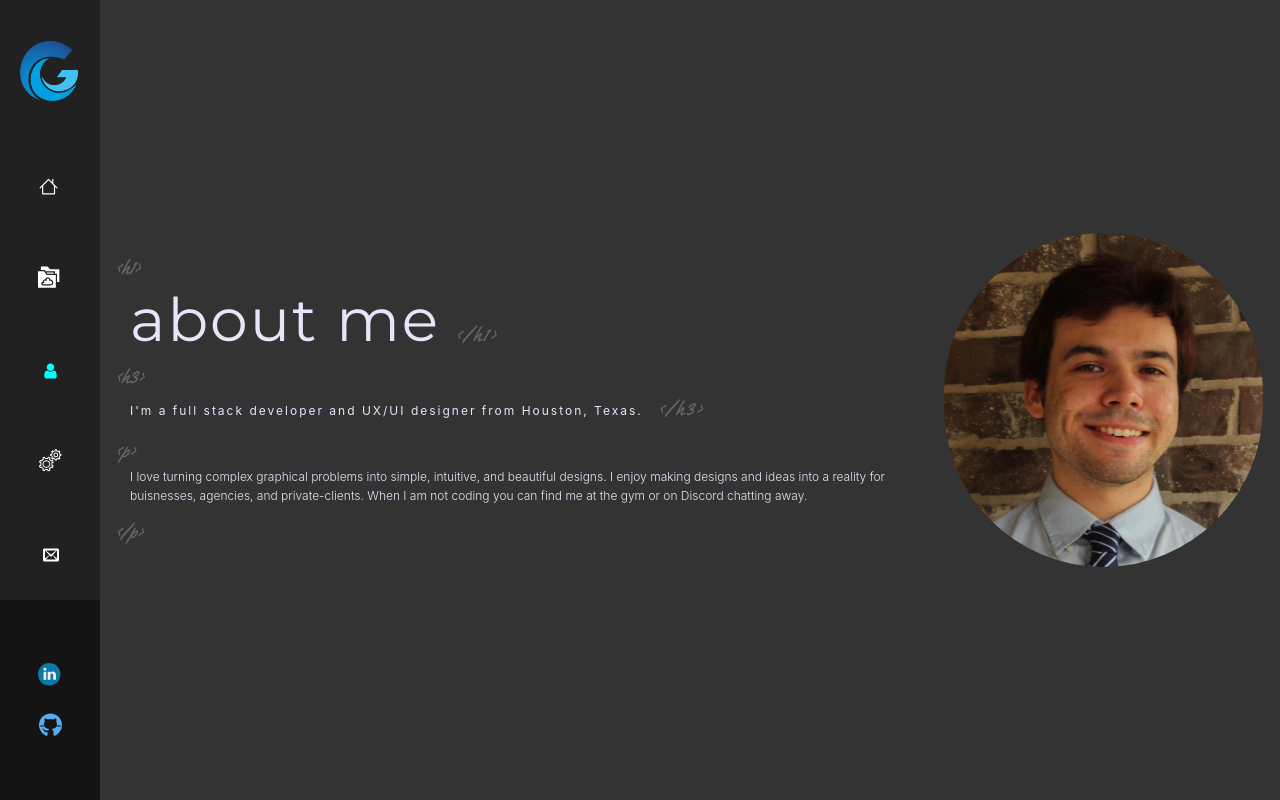
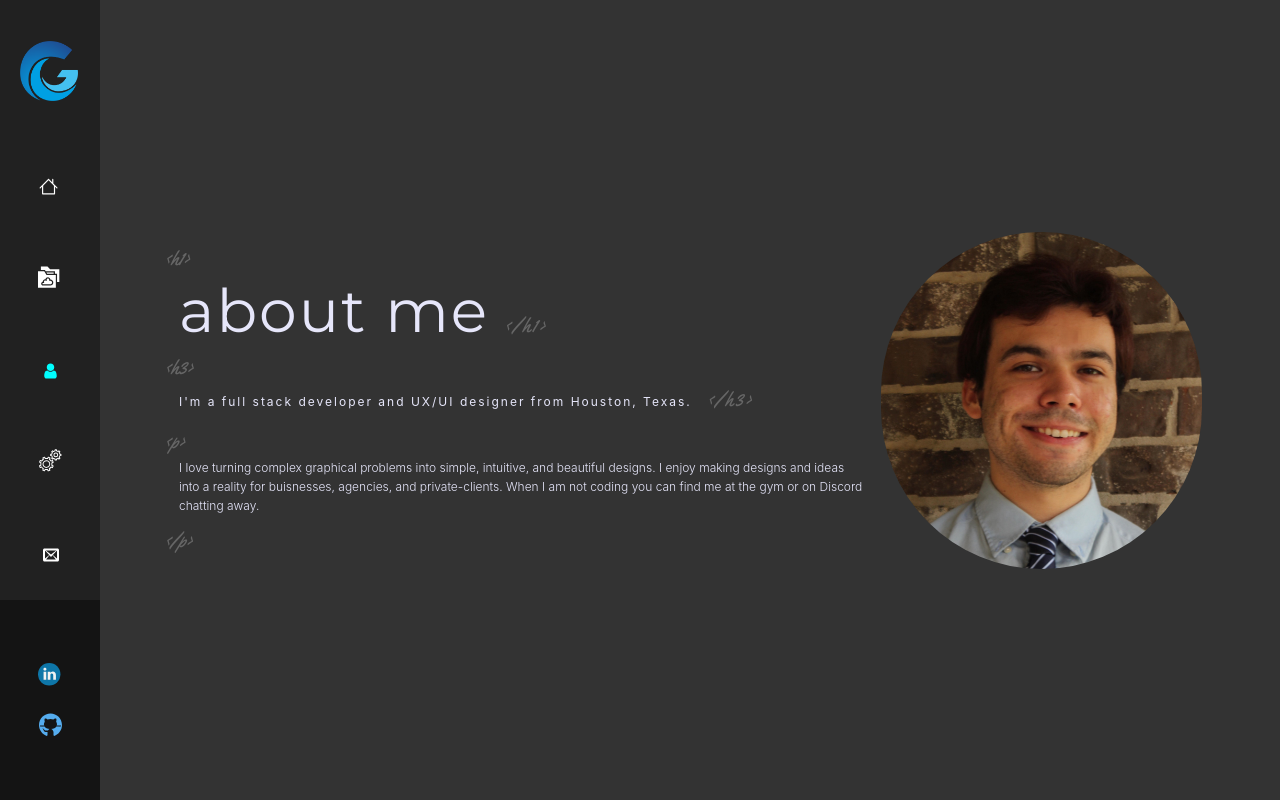
Before and after one commit to graysonsteakley/grayson-steakley_port, a React (Create React App) app: page /about-me in a window 1280 px wide. Built offline with nearby package versions, Linux system fonts and the light colour scheme.

Commit message:
fixed the navbar position, and reformatted mediaqueries

```diff
--- a/src/App.js
+++ b/src/App.js
@@ -14,8 +14,9 @@ import Projects from './components/Projects'
 const AppContainer = styled.div`
 
 
-  width: 100%;
+  width: 100vw;
   min-height: 100vh;
+  position: relative;
   /* Temporary height */
   display: flex;
   justify-content: space-around;
--- a/src/components/ContactMePage.js
+++ b/src/components/ContactMePage.js
@@ -167,6 +167,8 @@ class ContactMePage extends Component {
                 </div>
                 <div className="Contact-info">
                 Grayson Steakley 130 Fallow Buck Dr. Conroe, TX. 77384, USA
+                832-557-7560
+                grayson.steakley@gmail.com
                 </div>
 
             </SocialMediaWrapper>
--- a/src/components/NavBar.js
+++ b/src/components/NavBar.js
@@ -10,8 +10,12 @@ import SVGIcon from '../utils/SVGIcon'
 const NavContainer = styled.div`
 
     width: auto;
-    min-height: 100vh;
-    max-height: auto;
+    height: 100vh;
+
+    position: fixed;
+    top:0;
+    left:0;
+    z-index: 3;
 
     background-color: #212121;
     display: flex;
--- a/src/utils/Styles.js
+++ b/src/utils/Styles.js
@@ -3,16 +3,21 @@ import styled from 'styled-components'
 
 export const BaseContainer = styled.div`
 
-    width: 100%;
+
+    width: 93vw;
     min-height: 100vh;
     background-color: #333333;
     display: flex;
     justify-content: center;
     align-items: center;
+    margin-left: auto;
+
     @media screen and (max-width: 800px) {
     flex-direction: column;
     justify-content: space-around;
     align-items: center;
+    width: 100vw;
+    margin-top: 16.5vh;
     }
 
     &.contact{
@@ -28,7 +33,7 @@ export const BaseContainer = styled.div`
 
 export const TextContainer = styled.div`
 
-    width: 70%;
+    width: 60%;
     height: 100%;
     display: flex;
     flex-direction: column;
```
